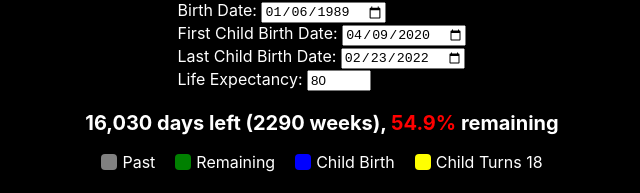
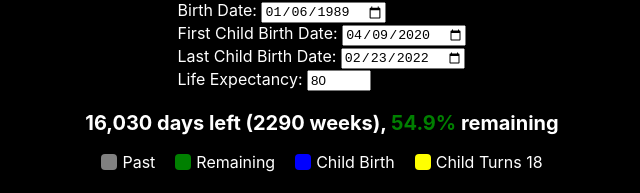
Before and after one commit to apolloydy/luln, a React (Create React App) app: page / in a window 1280 px wide. Shown: the part 103-296 px from the top of the page, without its empty margins (318-958 px from the left). Built offline with nearby package versions, Linux system fonts and the light colour scheme.

Commit message:
udpate width

```diff
--- a/src/App.js
+++ b/src/App.js
@@ -133,7 +133,7 @@ const App = () => {
         <label>Last Child Birth Date: <input type="date" value={lastChildBirth} onChange={(e) => setLastChildBirth(e.target.value)} /></label>
         <label>Life Expectancy: <input type="number" value={lifeExpectancy} onChange={(e) => setLifeExpectancy(Number(e.target.value))} min="1" max="120" /></label>
       </div>
-      <h2 style={{ fontSize: "20px" }}>{remainingDays.toLocaleString()} days left ({remainingWeeks} weeks), <span style={{ color: "red" }}>{lifePercentage}% </span> remaining</h2>
+      <h2 style={{ fontSize: "20px" }}>{remainingDays.toLocaleString()} days left ({remainingWeeks} weeks), <span style={{ color: "green" }}>{lifePercentage}% </span> remaining</h2>
       <div className="legend">
         <div className="legend-item"><div className="legend-box past"></div><span> Past</span></div>
         <div className="legend-item"><div className="legend-box remaining"></div><span> Remaining</span></div>
```
Also changed, not shown: 2 other files (tests, documents, lock files or other folders).
